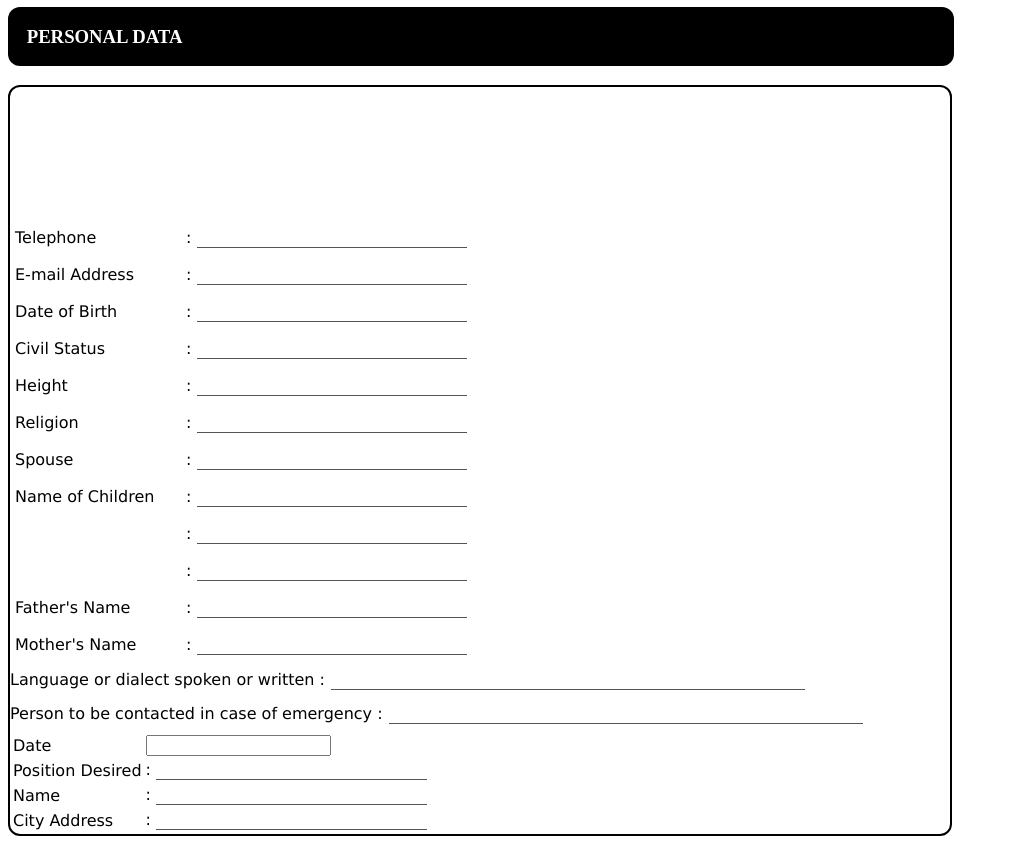
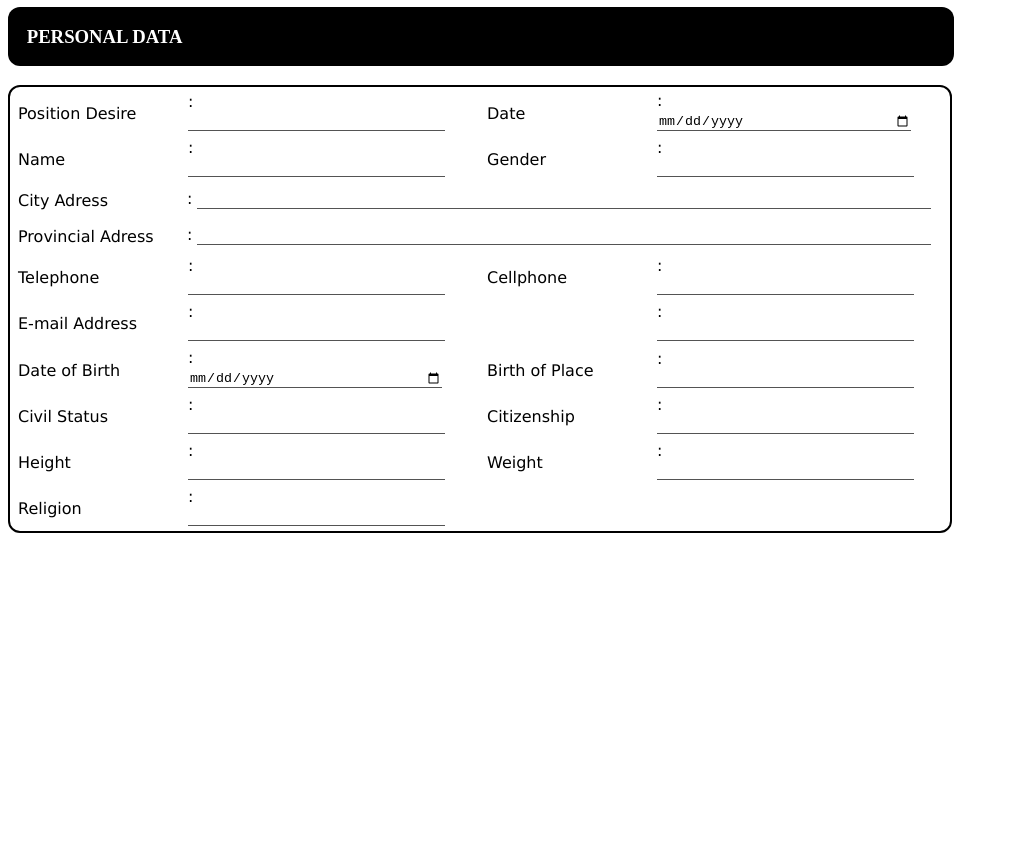
Before and after one commit to keylperez/1102QuizForm, a plain HTML site: page index.html in a window 1280 px wide. Shown: the part 73-917 px from the top of the page, without its empty margins (0-1009 px from the left). After the commit the page ends 800 px from the top, so only its background shows below. Drawn offline with Linux system fonts and the light colour scheme; a script that the page names is missing.

Commit message:
table form

```diff
--- a/index.css
+++ b/index.css
@@ -1,15 +1,27 @@
-#leftlabel {
-  width: 50%;
-  margin: 0%;
-  padding: 0%;
+h1 {
+  text-align: center;
+  margin-right: 10em;
 }
 
-.psdata {
+#psdata {
   font-family: "Lucida Sans", "Lucida Sans Regular", "Lucida Grande",
     "Lucida Sans Unicode", Geneva, Verdana, sans-serif;
   border: 2px solid black;
   border-radius: 12px;
   margin-right: 20em;
+}
+
+.tableRow {
+  width: 100%;
+}
+/*temporary
+td {
+  border: 1px solid black;
+}
+*/
+table {
+  width: 100%;
+  margin: initial;
 }
 
 .header3 {
@@ -20,45 +32,17 @@
   padding: 1em;
 }
 
-.downtextbox {
-  width: 50%;
-  border-width: 1px;
-  margin: 8px 1px;
-  border-color: black;
-  border-top: none;
-  border-left: none;
-  border-right: none;
-}
-
 .labels {
   display: inline-block;
   text-align: left;
   width: 10em;
-  padding: 5px;
+  padding: 5px 5px 5px 5px;
   vertical-align: top;
   margin-top: 3px;
 }
 
-#rightlabel {
-  float: right;
-  display: inline-block;
-  text-align: left;
-  width: 10em;
-  padding: 5px;
-  vertical-align: top;
-  margin-top: 3px;
-}
-
-.inputbox {
-  margin: 8px 1px;
-  display: inline-block;
-  text-align: left;
-  width: 48%;
-  vertical-align: middle;
-}
-
 .textbox {
-  width: 20em;
+  width: 96%;
   border-width: 1px;
   margin-bottom: 1px;
   border-color: black;
@@ -66,3 +50,15 @@
   border-left: none;
   border-right: none;
 }
+
+.labelbox {
+  width: 5em;
+}
+
+.inputbox {
+  margin: 1px 1px;
+  display: inline-block;
+  text-align: left;
+  width: 90%;
+  vertical-align: middle;
+}
--- a/index.html
+++ b/index.html
@@ -8,181 +8,73 @@
     <title>Document</title>
 </head>
 <header>
-    <h1>BIO-DATA</h1>
+
 </header>
 <body>
     <div>
+        <h1>BIO-DATA</h1>
         <h3 class="header3">PERSONAL DATA</h3>
         <div class="psdata">
-            <table>
-                <form action="" method="get" id="psdata">
-                    <!--remove this comment afterward-->
-                    <!--
-                    use this div format per label and input so that you can align them
-                    <div class="rowtab">
-                        <div class="labels">
-
-                        </div>
-                        <div class="inputbox">
-                        </div>
-                    </div>
-                    -->
-                    <tr>
-                        <div id="rightlabel">
-                            <div class="rowtab">
-                                <div class="labels">
-                                    <td><label for="date">Date</label></td>
-                                    <td><input type="text" id="date"></td>
-                                </div>
-                                <div class="inputbox">
-                                </div>
-                            </div>
-                        </div>
+            <form action="" method="get" id="psdata">
+                <table>
+                    <tr class="tableRow">
+                        <td class="labelbox"><label for="posDesire" class="labels">Position Desire</label></td>
+                        <td class="inputbox">: <input type="text" name="input1" id="posDesire" class="textbox" autocomplete="false"></td>
+                        <td class="labelbox"><label for="date" class="labels">Date</label></td>
+                        <td class="inputbox">: <input type="date" name="input2" id="date" class="textbox" autocomplete="false"></td>
                     </tr>
-                    <div id="leftlabel">
-                        <tr>
-                        <div class="rowtab">
-                            <div class="labels">
-                                <td><label for="posDesire">Position Desired</label></td>
-                            </div>
-                            <div class="inputbox">
-                                <td>: <input type="text" id="posDesire" class="textbox" autocomplete="false" autocomplete="false"></td>
-                            </div>
-                        </div>
-                        </tr>
-                        <tr>
-                            <div class="rowtab">
-                                <div class="labels">
-                                    <td><label for="name">Name</label></td>
-                                </div>
-                                <div class="inputbox">
-                                    <td>: <input type="text" id="name" class="textbox" autocomplete="false"></td>
-                                </div>
-                            </div>
-                        </tr>
-                        <tr>
-                            <div class="rowtab">
-                                <div class="labels">
-                                    <td><label for="cityAddress">City Address</label></td>
-                                </div>
-                                <div class="inputbox">
-                                    <td>: <input type="text" id="cityAddress" class="textbox" autocomplete="false"></td>
-                                </div>
-                            </div>
-                        </tr>
-                        <div class="rowtab">
-                            <div class="labels">
-                                <label for="telephone">Telephone</label>
-                            </div>
-                            <div class="inputbox">
-                                : <input type="tel" id="telephone" class="textbox" autocomplete="false">
-                            </div>
-                        </div>
-                        <div class="rowtab">
-                            <div class="labels">
-                                <label for="email">E-mail Address</label>
-                            </div>
-                            <div class="inputbox">
-                                : <input type="email" id="email" class="textbox" autocomplete="false">
-                            </div>
-                        </div>
-                        <div class="rowtab">
-                            <div class="labels">
-                                <label for="datebirth">Date of Birth</label>
-                            </div>
-                            <div class="inputbox">
-                                : <input type="text" id="datebirth" class="textbox" autocomplete="false">
-                            </div>
-                        </div>
-                        <div class="rowtab">
-                            <div class="labels">
-                                <label for="civlStats">Civil Status</label>
-                            </div>
-                            <div class="inputbox">
-                                : <input type="text" id="civilStats" class="textbox" autocomplete="false">
-                            </div>
-                        </div>
-                        <div class="rowtab">
-                            <div class="labels">
-                                <label for="height">Height</label>
-                            </div>
-                            <div class="inputbox">
-                                : <input type="text" id="height" class="textbox" autocomplete="false"><br>
-                            </div>
-                        </div>
-                        <div class="rowtab">
-                            <div class="labels">
-                                <label for="religion">Religion</label>
-                            </div>
-                            <div class="inputbox">
-                                : <input type="text" id="religion" class="textbox" autocomplete="false"><br>
-                            </div>
-                        </div>
-                        <div class="rowtab">
-                            <div class="labels">
-                                <label for="spouse">Spouse</label>
-                            </div>
-                            <div class="inputbox">
-                                : <input type="text" id="spouse" class="textbox" autocomplete="false"><br>
-                            </div>
-                        </div>
-                        <div class="rowtab">
-                            <div class="labels">
-                                <label for="nameChild">Name of Children</label>
-                            </div>
-                            <div class="inputbox">
-                                : <input type="text" id="nameChild1" class="nameChild textbox" autocomplete="false"><br>
-                            </div>
-                        </div>
-                        <div class="rowtab">
-                            <div class="labels">
-
-                            </div>
-                            <div class="inputbox">
-                                : <input type="text" id="nameChild2" class="nameChild textbox" autocomplete="false"><br>
-                            </div>
-                        </div>
-                        <div class="rowtab">
-                            <div class="labels">
-
-                            </div>
-                            <div class="inputbox">
-                                : <input type="text" id="nameChild3" class="nameChild textbox" autocomplete="false"><br>
-                            </div>
-                        </div>
-                        <div class="rowtab">
-                            <div class="labels">
-                                <label for="nameFather">Father's Name</label>
-                            </div>
-                            <div class="inputbox">
-                                : <input type="text" id="nameFather" class="textbox" autocomplete="false"><br>
-                            </div>
-                        </div>
-                        <div class="rowtab">
-                            <div class="labels">
-                                <label for="nameMother">Mother's Name</label>
-                            </div>
-                            <div class="inputbox">
-                                : <input type="text" id="nameMother" class="textbox" autocomplete="false"><br>
-                            </div>
-                        </div>
-                    </div>
-
-                    <div class="rowtab">
-                        <div class="downLabels">
-                            <label for="language">Language or dialect spoken or written</label>
-                            : <input type="text" id="language" class="downtextbox" autocomplete="false"><br>
-                        </div>
-                    </div>
-                    <div class="rowtab">
-                        <div class="downLabels">
-                            <label for="contact">Person to be contacted in case of emergency</label>
-                            : <input type="text" id="contact" class="downtextbox" autocomplete="false"><br>
-                        </div>
-                    </div>
-                </form>
-            </table>
-
+                    <tr class="tableRow">
+                        <td class="labelbox"><label for="name" class="labels">Name</label></td>
+                        <td class="inputbox">: <input type="text" name="input3 " id="name" class="textbox" autocomplete="false"></td>
+                        <td class="labelbox"><label for="gender" class="labels">Gender</label></td>
+                        <td class="inputbox">: <input type="text" name="input4" id="gender" class="textbox" autocomplete="false"></td>
+                    </tr>
+                    <tr class="tableRow">
+                        <td class="labelbox"><label for="cityAddress" class="labels">City Adress</label></td>
+                        <td colspan="3">: <input type="text" name="input5 " id="cityAddress" class="textbox" autocomplete="false"></td>
+                    </tr>
+                    <tr class="tableRow">
+                        <td class="labelbox"><label for="provAddress" class="labels">Provincial Adress</label></td>
+                        <td colspan="3">: <input type="text" name="input6 " id="provAddress" class="textbox" autocomplete="false"></td>
+                    </tr>
+                    <tr class="tableRow">
+                        <td class="labelbox"><label for="telephone" class="labels">Telephone</label></td>
+                        <td class="inputbox">: <input type="tel" name="input7 " id="telephone" class="textbox" autocomplete="false"></td>
+                        <td class="labelbox"><label for="cellphone1" class="labels">Cellphone</label></td>
+                        <td class="inputbox">: <input type="text" name="input8" id="cellphone1" class="textbox" autocomplete="false"></td>
+                    </tr>
+                    <tr class="tableRow">
+                        <td class="labelbox"><label for="email" class="labels">E-mail Address</label></td>
+                        <td class="inputbox">: <input type="email" name="input9" id="email" class="textbox" autocomplete="false"></td>
+                        <td class="labelbox"><label for="cellphone2" class="labels"></label></td>
+                        <td class="inputbox">: <input type="text" name="input10" id="cellphone2" class="textbox" autocomplete="false"></td>
+                    </tr>
+                    <tr class="tableRow">
+                        <td class="labelbox"><label for="datebirth" class="labels">Date of Birth</label></td>
+                        <td class="inputbox">: <input type="date" name="input11" id="datebirth" class="textbox" autocomplete="false"></td>
+                        <td class="labelbox"><label for="birthplace" class="labels">Birth of Place</label></td>
+                        <td class="inputbox">: <input type="text" name="input12" id="birthplace" class="textbox" autocomplete="false"></td>
+                    </tr>
+                    <tr class="tableRow">
+                        <td class="labelbox"><label for="civilStat" class="labels">Civil Status</label></td>
+                        <td class="inputbox">: <input type="text" name="input13 " id="civilStat" class="textbox" autocomplete="false"></td>
+                        <td class="labelbox"><label for="citizenship" class="labels">Citizenship</label></td>
+                        <td class="inputbox">: <input type="text" name="input14" id="citizenship" class="textbox" autocomplete="false"></td>
+                    </tr>
+                    <tr class="tableRow">
+                        <td class="labelbox"><label for="height" class="labels">Height</label></td>
+                        <td class="inputbox">: <input type="text" name="input15 " id="height" class="textbox" autocomplete="false"></td>
+                        <td class="labelbox"><label for="weight" class="labels">Weight</label></td>
+                        <td class="inputbox">: <input type="text" name="input16" id="weight" class="textbox" autocomplete="false"></td>
+                    </tr>
+                    <tr class="tableRow">
+                        <td class="labelbox"><label for="religion" class="labels">Religion</label></td>
+                        <td class="inputbox">: <input type="text" name="input17 " id="religion" class="textbox" autocomplete="false"></td>
+                        <td class="labelbox"></td>
+                        <td class="inputbox"></td>
+                    </tr>
+                </table>
+            </form>
         </div>
     </div>
 </body>
```
